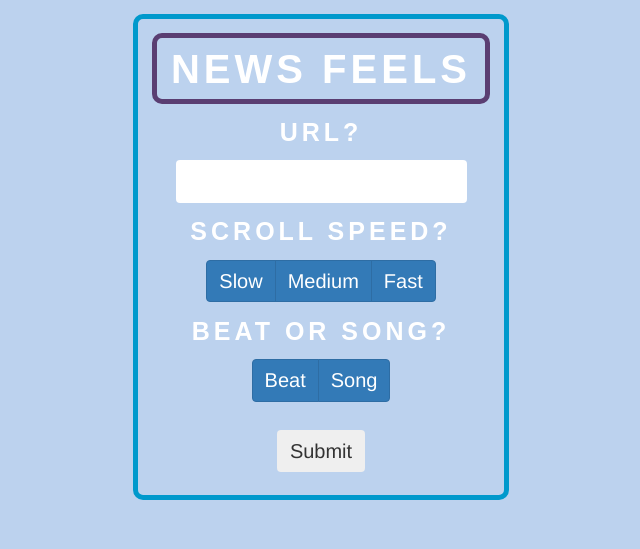
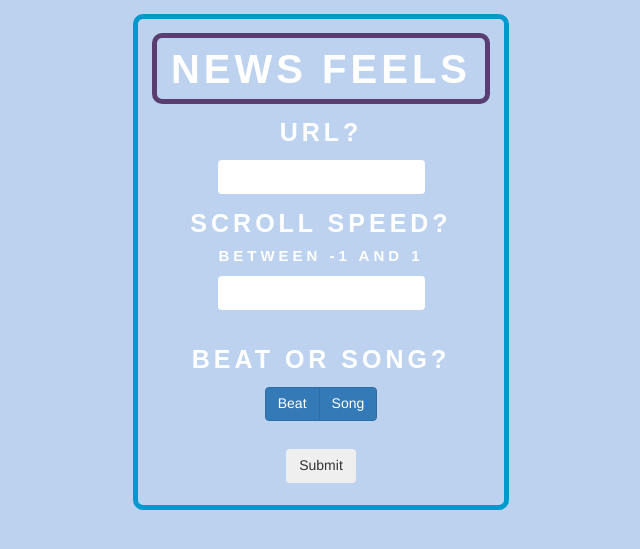
Before and after one commit to anukem/SongAnalysisSentiment, a Python web app: template app/templates/index.html in a window 1280 px wide. Shown: the top 549 px of the page, without its empty margins (319-959 px from the left). Run offline with Jinja, Linux system fonts and the light colour scheme; the template is opened without the code that fills it, so the values that code supplies are empty; some libraries are stand-ins or nearby versions.

Commit message:
make speed between -1 and 1

```diff
--- a/app/static/css/main.css
+++ b/app/static/css/main.css
@@ -1,8 +1,14 @@
+* {
+    box-sizing: border-box;
+}
 body {
+    font-family: "Helvetica Neue",Helvetica,Arial,sans-serif;
+    font-size: 14px;
+    line-height: 1.42857;
+    color: #333;
 	background-color:#bcd2ee;
 	text-align:center;
 }
-
 #outercontainer{
 	margin:0px;
 	padding:1em;
@@ -39,6 +45,7 @@ body {
 	padding:0.6em;
 
 }
+
 #choice3{
 	padding:0.6em;
 
@@ -73,10 +80,41 @@ h2{
 	height: 80px;
 	margin-top: 1px;
 }
-.btn{
-	font-size:20px;
-	font-weight: 590;
+.smalltext2{
+	font-family: "proxima-nova", Arial, "Lucida Grande", sans-serif;
+	font-size: 15px;
+	font-weight: 700;
+	text-transform: uppercase;
+	letter-spacing: 4px;
+	line-height: 25px;
+	text-align: center;
+	color: #FFF;
+	width: 100%;
+	height: 15px;
 }
-.btn:hover{
-	color:red;
+.btn {
+    display: inline-block;
+    padding: 6px 12px;
+    margin-bottom: 0px;
+    font-size: 14px;
+    font-weight: 400;
+    line-height: 1.42857;
+    text-align: center;
+    white-space: nowrap;
+    vertical-align: middle;
+    cursor: pointer;
+    -moz-user-select: none;
+    background-image: none;
+    border: 1px solid transparent;
+    border-radius: 4px;
 }
+.btn-primary {
+    color: #FFF;
+    background-color: #337AB7;
+    border-color: #2E6DA4;
+}
+button, input, optgroup, select, textarea {
+    margin: 0px;
+    font: inherit;
+    color: inherit;
+}
--- a/app/templates/index.html
+++ b/app/templates/index.html
@@ -6,8 +6,13 @@
 
 	<meta charset="UTF-8">
 	<title>Song Analysis</title>
+
 	<link href="https://maxcdn.bootstrapcdn.com/bootstrap/3.3.5/css/bootstrap.min.css" rel="stylesheet" integrity="sha256-MfvZlkHCEqatNoGiOXveE8FIwMzZg4W85qfrfIFBfYc= sha512-dTfge/zgoMYpP7QbHy4gWMEGsbsdZeCXz7irItjcC3sPUFtf0kuFbDz/ixG7ArTxmDjLXDmezHubeNikyKGVyQ==" crossorigin="anonymous">
+	<!--
 	<script src="https://maxcdn.bootstrapcdn.com/bootstrap/3.3.5/js/bootstrap.min.js" integrity="sha256-Sk3nkD6mLTMOF0EOpNtsIry+s1CsaqQC1rVLTAy+0yc= sha512-K1qjQ+NcF2TYO/eI3M6v8EiNYZfA95pQumfvcVrTHtwQVDG+aHRqLi/ETn2uB+1JqwYqVG3LIvdm9lj6imS/pQ==" crossorigin="anonymous"></script>
+	<script src="https://code.jquery.com/jquery-latest.min.js"></script>
+	<script src="../static/css/main.js"></script>
+	-->
 	<link type="text/css" rel="stylesheet" href="../static/css/main.css">
 <body>
 
@@ -27,17 +32,24 @@
 					<input class="btn" type="text" name="weblink">
 				</div>
 				<span class="smalltext">SCROLL SPEED?</span>
-				<div id="choice2" class="btn-group" data-toggle="buttons-radio">
-					<button type="button" class="btn  btn-primary">Slow</button>
-					<button type="button" class="btn btn-primary">Medium</button>
-					<button type="button" class="btn btn-primary">Fast</button>
+				<br>
+				<span class="smalltext2">Between -1 and 1</span>
+				<div id="choice2">
+					<input class="btn" type="text" name="weblink2">
 				</div>
+<!--			<div id="choice2" class="btn-group" data-toggle="buttons-radio">
+
+					<button type="button" class="btn btn-primary speed1" value="Slow">Slow</button>
+					<button type="button" class="btn btn-primary speed2" value="Medium">Medium</button>
+					<button type="button" class="btn btn-primary speed3" value="Fast">Fast</button>
+
+				</div>-->
 				<br>
 				<span class="smalltext">BEAT OR SONG?</span>
 				<br>
 				<div id="choice3" class="btn-group" data-toggle="buttons-radio">
-					<button type="button" class="btn btn-primary">Beat</button>
-					<button type="button" class="btn btn-primary">Song</button>
+					<input type="button" class="btn btn-primary beat1" value="Beat"></button>
+					<input type="button" class="btn btn-primary beat2" value="Song"></button>
 				</div>
 				<br>
 				<div id="choice4">
```
Also changed, not shown: app/static/js/main.js (+5 -5 lines).
